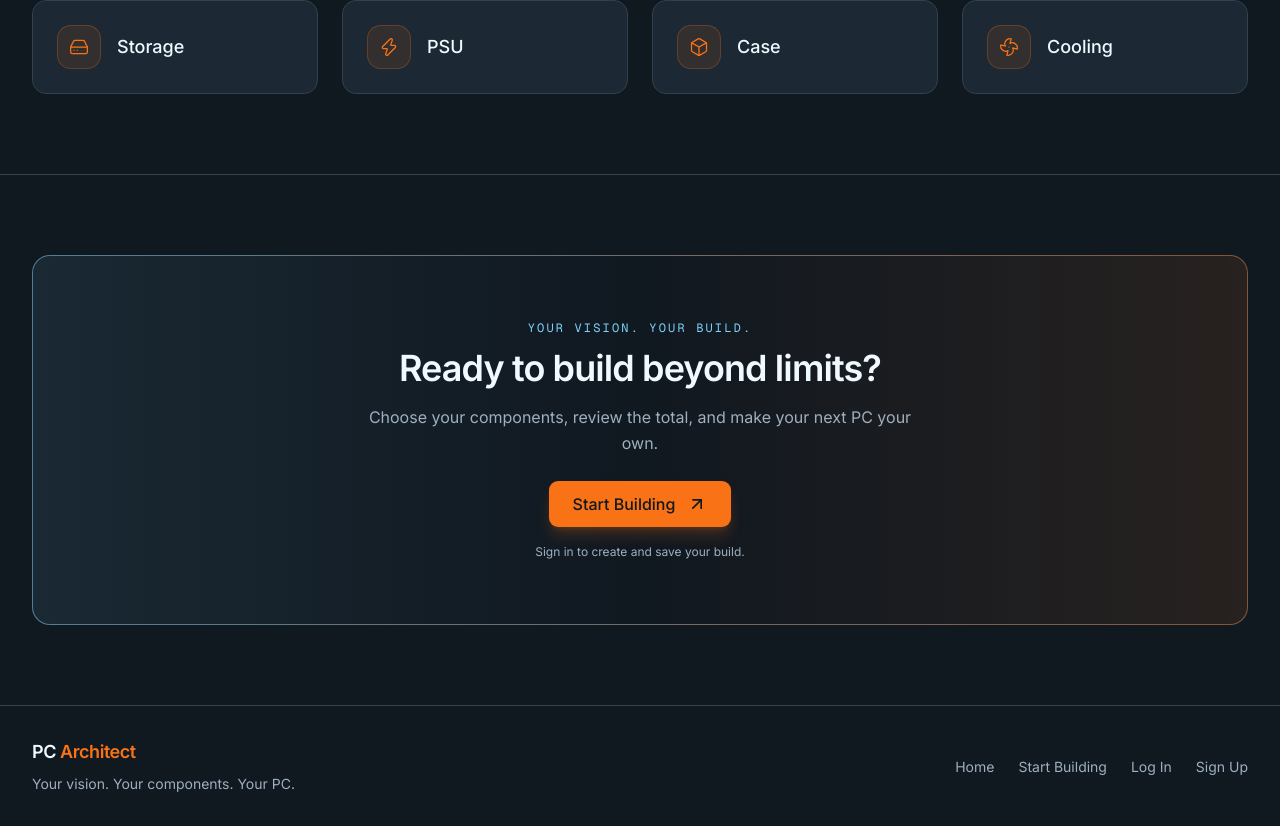
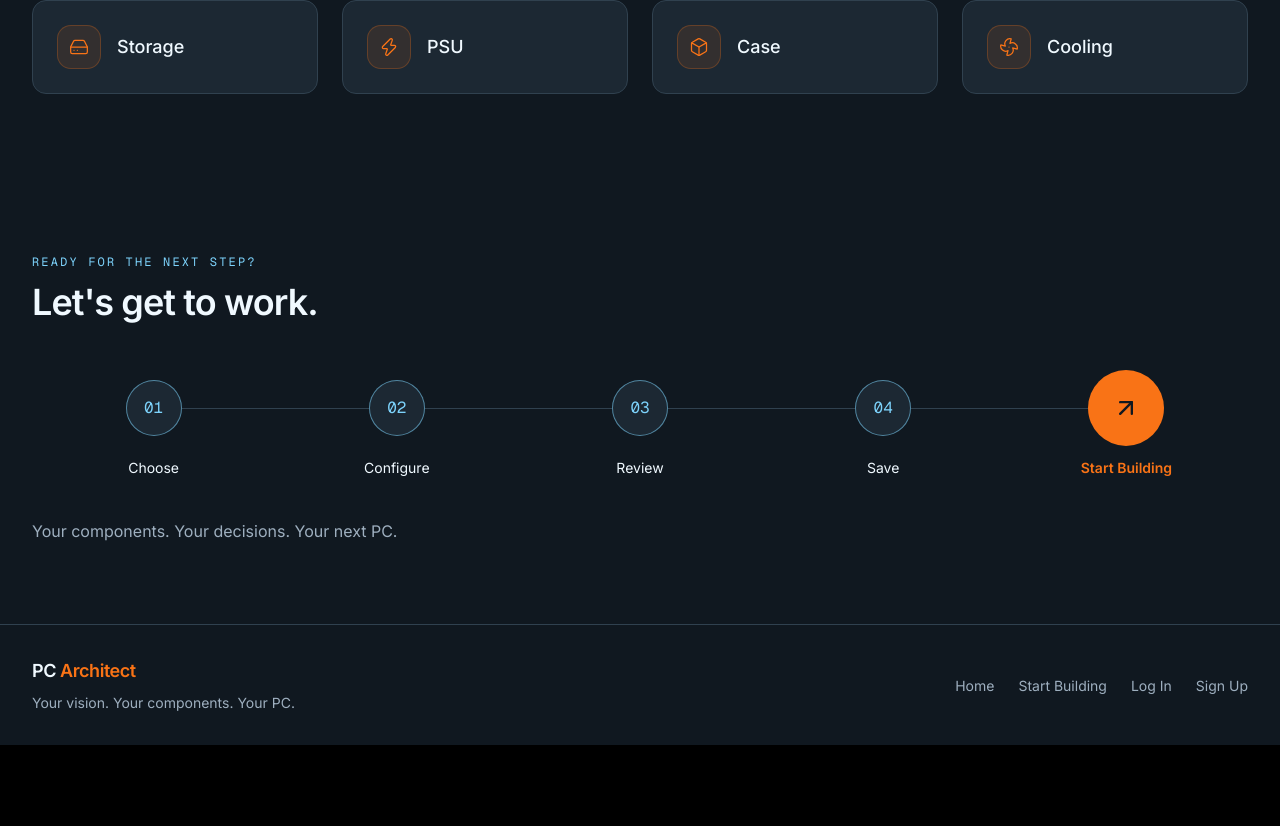
Before and after one commit to IhorKozloff/PC_Architect, a Next.js app: page / in a window 1280 px wide. Shown: the part 2125-2951 px from the top of the page. After the commit the page ends 2870 px from the top, so only its background shows below. Built offline with nearby package versions, Linux system fonts and the light colour scheme; no server answers.

Commit message:
cta section was restyled

```diff
--- a/src/app/globals.css
+++ b/src/app/globals.css
@@ -14,21 +14,6 @@
   --color-landing-foreground: #F0F9FF;
   --color-landing-muted: #9EAFBF;
   --color-landing-border: #30414F;
-}
-
-@utility landing-cta-panel {
-  background:
-    linear-gradient(
-      90deg,
-      color-mix(in srgb, var(--color-landing-ice) 9%, var(--color-landing-background)),
-      var(--color-landing-background),
-      color-mix(in srgb, var(--color-landing-orange) 10%, var(--color-landing-background))
-    ) padding-box,
-    linear-gradient(
-      90deg,
-      color-mix(in srgb, var(--color-landing-ice) 42%, var(--color-landing-border)),
-      color-mix(in srgb, var(--color-landing-orange) 42%, var(--color-landing-border))
-    ) border-box;
 }
 
 @theme inline {
--- a/src/components/landing/final-cta.tsx
+++ b/src/components/landing/final-cta.tsx
@@ -1,21 +1,40 @@
 import { appConfig } from '@/config/app.config';
-import { Button } from '@/components/ui/button';
 import { ArrowUpRight } from 'lucide-react';
 import Link from 'next/link';
 
+const content = appConfig.TEXT.LANDING.FINAL_CTA;
+
 export function FinalCta() {
   return (
-    <section aria-labelledby="final-cta-title" className="border-t border-landing-border bg-landing-background">
+    <section aria-labelledby="final-cta-title" className="bg-landing-background">
       <div className="mx-auto w-full max-w-[1440px] px-5 py-16 sm:px-8 sm:py-20">
-        <div className="rounded-2xl border border-transparent landing-cta-panel px-5 py-12 text-center sm:px-10 sm:py-16">
-          <p className="font-mono text-xs tracking-[0.18em] text-landing-ice">{appConfig.TEXT.LANDING.FINAL_CTA.EYEBROW_TEXT}</p>
-          <h2 id="final-cta-title" className="mt-3 text-3xl font-semibold tracking-tight text-landing-foreground sm:text-4xl">{appConfig.TEXT.LANDING.FINAL_CTA.MAIN_HEADING_TEXT}</h2>
-          <p className="mx-auto mt-4 max-w-xl text-base leading-relaxed text-landing-muted">{appConfig.TEXT.LANDING.FINAL_CTA.DESCRIPTION}</p>
-          <Button nativeButton={false} render={<Link href={appConfig.ROUTES.dashboard} />} className="mt-6 h-12 max-w-full gap-3 rounded-lg bg-landing-orange px-6 text-base text-landing-background shadow-lg shadow-landing-orange/20 hover:bg-landing-orange-hover active:bg-landing-orange-hover focus-visible:border-transparent focus-visible:ring-0 focus-visible:outline-2 focus-visible:outline-offset-2 focus-visible:outline-landing-ice motion-reduce:transition-none motion-reduce:active:translate-y-0">
-            {appConfig.TEXT.LANDING.FINAL_CTA.CTA_BUTTON_MAIN} <ArrowUpRight aria-hidden="true" className="size-5" />
-          </Button>
-          <p className="mt-4 text-xs text-landing-muted">{appConfig.TEXT.LANDING.FINAL_CTA.SIGN_IN_TEXT}</p>
+        <p className="font-mono text-xs tracking-[0.18em] text-landing-ice">{content.EYEBROW_TEXT}</p>
+        <h2 id="final-cta-title" className="mt-3 text-3xl font-semibold tracking-tight text-landing-foreground sm:text-4xl">
+          {content.MAIN_HEADING_TEXT}
+        </h2>
+
+        <div className="relative isolate mt-10 grid gap-4 sm:mt-12 sm:grid-cols-5 sm:gap-0">
+          <div aria-hidden="true" className="pointer-events-none absolute top-7 bottom-[38px] left-[38px] -z-10 w-px bg-landing-border sm:inset-x-[10%] sm:top-[38px] sm:bottom-auto sm:h-px sm:w-auto" />
+          <ol role="list" className="grid gap-4 sm:col-span-4 sm:grid-cols-subgrid sm:gap-0">
+            {content.STEPS.map(({ number, label }) => (
+              <li key={number} className="grid grid-cols-[76px_minmax(0,1fr)] items-center gap-3 sm:grid-cols-none sm:justify-items-center">
+                <span className="grid place-items-center sm:h-[76px]">
+                  <span className="grid size-14 place-items-center rounded-full border border-landing-ice/55 bg-landing-surface font-mono text-base text-landing-ice">
+                    {number}
+                  </span>
+                </span>
+                <span className="text-sm text-landing-foreground">{label}</span>
+              </li>
+            ))}
+          </ol>
+          <Link href={appConfig.ROUTES.dashboard} className="group grid w-fit grid-cols-[76px_auto] items-center gap-3 rounded-sm focus-visible:outline-2 focus-visible:outline-offset-4 focus-visible:outline-landing-ice sm:grid-cols-none sm:justify-self-center sm:justify-items-center">
+            <span className="grid size-[76px] place-items-center rounded-full bg-landing-orange text-landing-background group-hover:bg-landing-orange-hover group-active:bg-landing-orange-hover motion-safe:transition-[background-color,scale] motion-safe:duration-200 motion-safe:group-hover:scale-105">
+              <ArrowUpRight aria-hidden="true" className="size-7 motion-safe:transition-transform motion-safe:duration-200 motion-safe:group-hover:translate-x-0.5 motion-safe:group-hover:-translate-y-0.5" />
+            </span>
+            <span className="text-sm font-semibold text-landing-orange">{content.CTA_BUTTON_MAIN}</span>
+          </Link>
         </div>
+        <p className="mt-8 text-base leading-relaxed text-landing-muted sm:mt-10">{content.DESCRIPTION}</p>
       </div>
     </section>
   );
--- a/src/config/app.config.ts
+++ b/src/config/app.config.ts
@@ -80,11 +80,16 @@ export const appConfig = {
         },
       },
       FINAL_CTA: {
-        EYEBROW_TEXT: 'YOUR VISION. YOUR BUILD.',
-        MAIN_HEADING_TEXT: 'Ready to build beyond limits?',
-        DESCRIPTION: 'Choose your components, review the total, and make your next PC your own.',
+        EYEBROW_TEXT: 'READY FOR THE NEXT STEP?',
+        MAIN_HEADING_TEXT: 'Let\'s get to work.',
+        STEPS: [
+          { number: '01', label: 'Choose' },
+          { number: '02', label: 'Configure' },
+          { number: '03', label: 'Review' },
+          { number: '04', label: 'Save' },
+        ],
+        DESCRIPTION: 'Your components. Your decisions. Your next PC.',
         CTA_BUTTON_MAIN: 'Start Building',
-        SIGN_IN_TEXT: 'Sign in to create and save your build.',
       },
       FOOTER: {
         BRAND: { main: 'PC', highlighted: 'Architect' },
```
Also changed, not shown: 2 other files (tests, documents, lock files or other folders).
